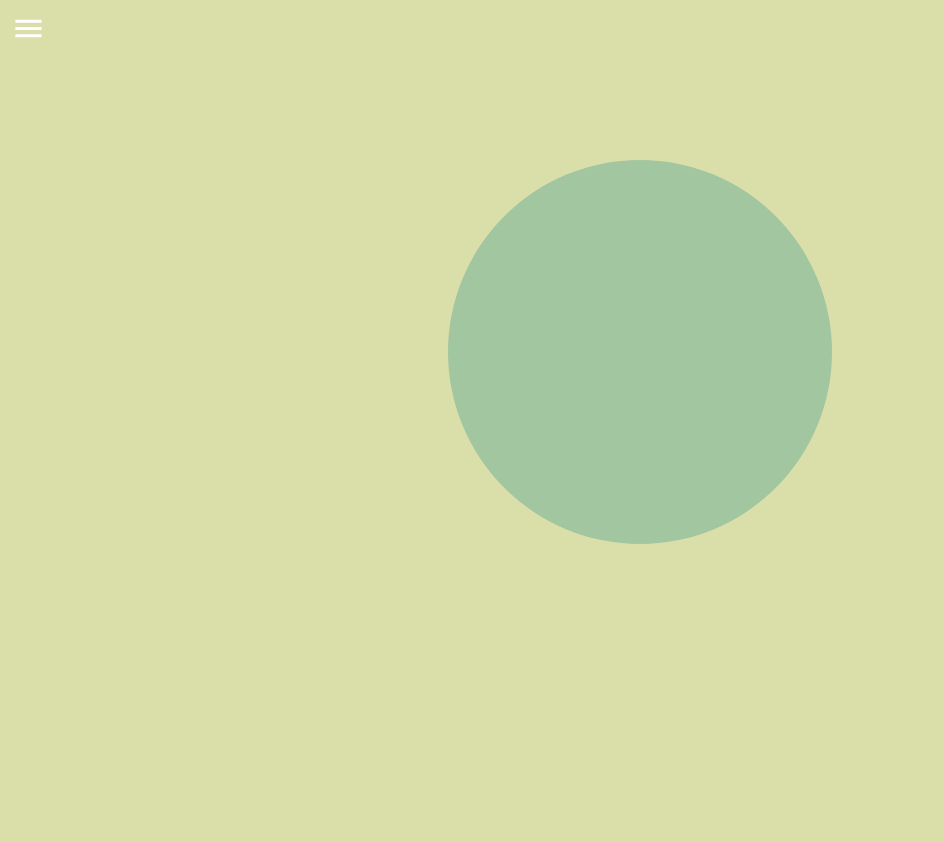
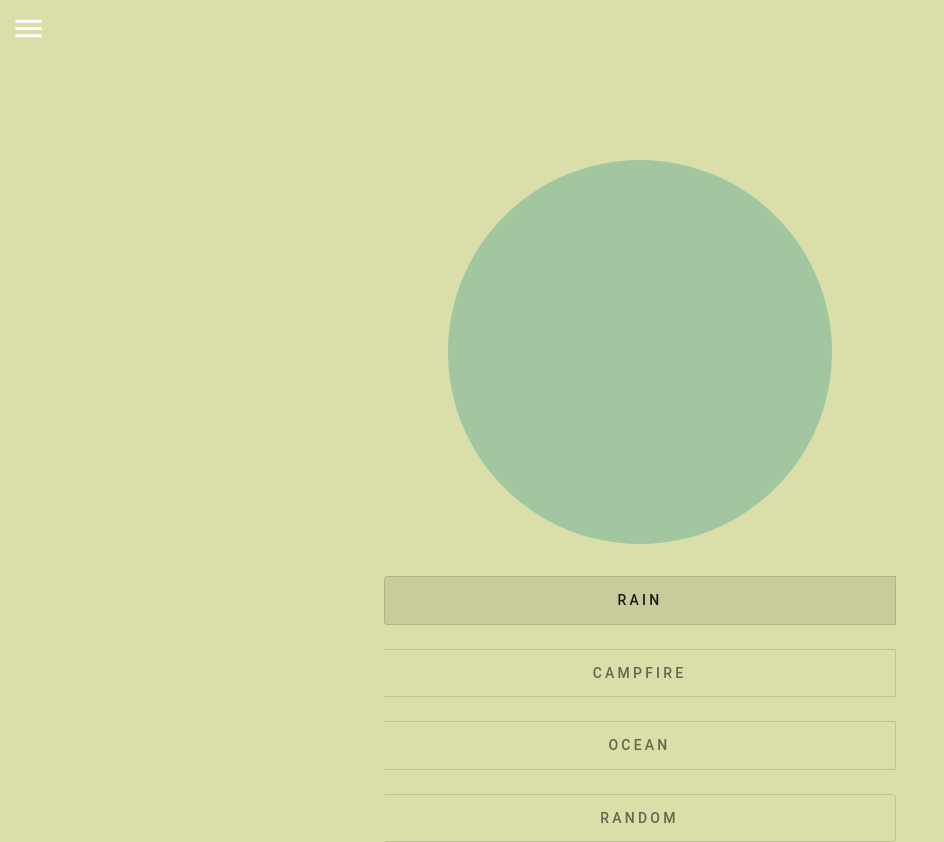
Before and after one commit to andy-techen/pace, a React (Create React App) app: page / in a window 1280 px wide. Shown: the whole page, without its empty margins (0-944 px from the left). Before the commit the page ends 800 px from the top, so only its background shows below. Built offline with nearby package versions, Linux system fonts and the light colour scheme.

Commit message:
set up ToggleButton

```diff
--- a/src/components/AudioButton.jsx
+++ b/src/components/AudioButton.jsx
@@ -1,8 +1,18 @@
 import React, { useState } from 'react';
+import ToggleButton from '@mui/material/ToggleButton';
 
-const AudioButton = () => {
+const AudioButton = (props) => {
     return (
         <>
+            <ToggleButton
+                value={props.value}
+                sx={{
+                    letterSpacing: '0.2rem',
+                    width: '40%'
+                }}
+            >
+                {props.value}
+            </ToggleButton>
         </>
     );
 }
```
